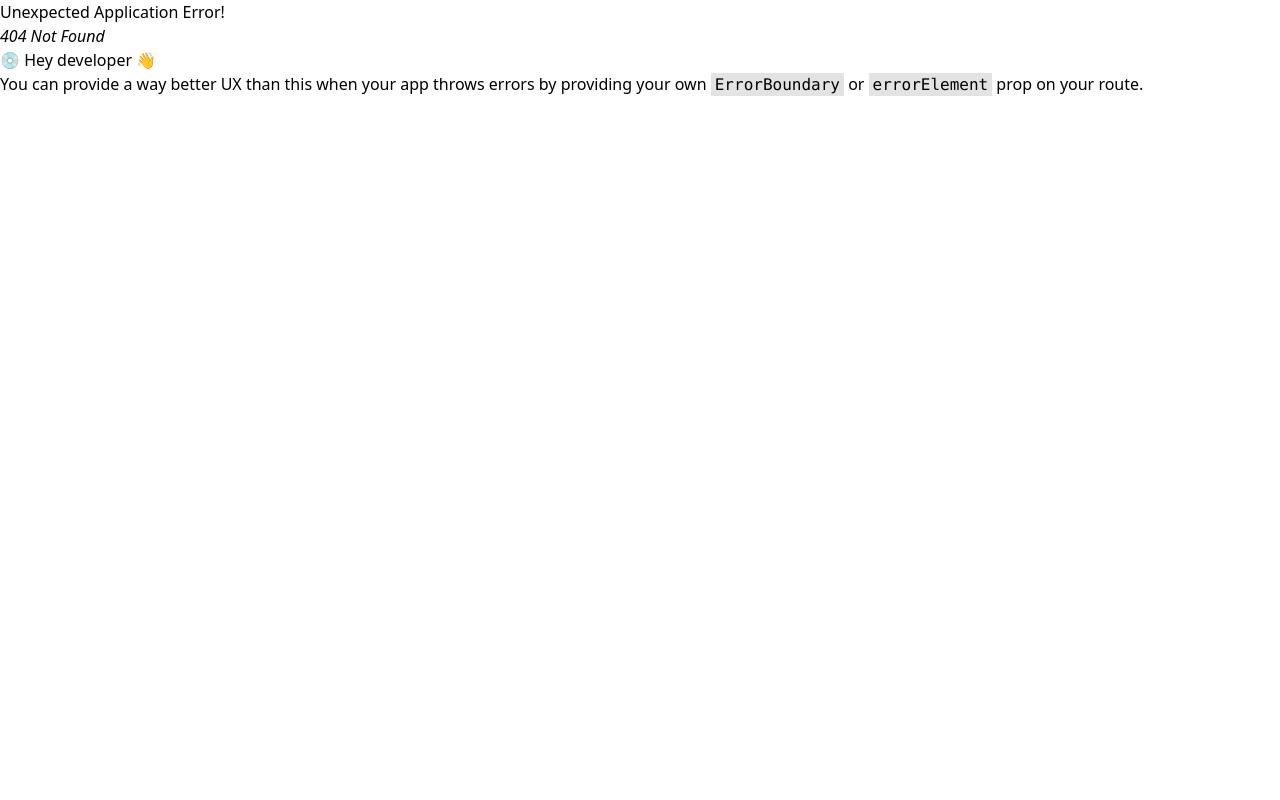
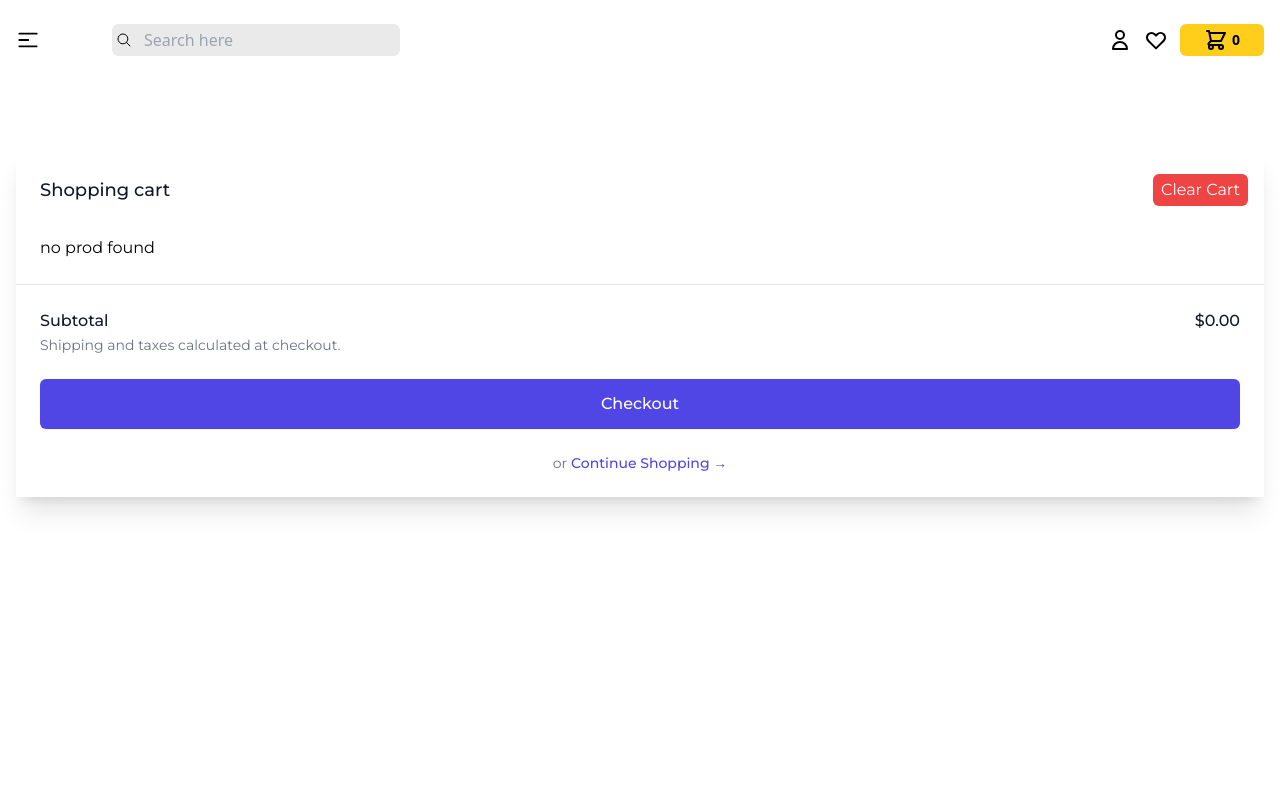
Before and after one commit to itsarasib/book-store-app-frontend, a React (Vite) app: page /cart in a window 1280 px wide. Before the commit this address had no page. Shown: the top 800 px of the page. Built offline with nearby package versions, Linux system fonts and the light colour scheme.

Commit message:
feat: cart page, remove item, clear cart (#1)

```diff
--- a/package.json
+++ b/package.json
@@ -10,11 +10,14 @@
     "preview": "vite preview"
   },
   "dependencies": {
+    "@reduxjs/toolkit": "^2.3.0",
     "react": "^18.3.1",
     "react-dom": "^18.3.1",
     "react-hook-form": "^7.53.1",
     "react-icons": "^5.3.0",
+    "react-redux": "^9.1.2",
     "react-router-dom": "^6.27.0",
+    "sweetalert2": "^11.14.5",
     "swiper": "^11.1.14"
   },
   "devDependencies": {
--- a/src/components/Navbar.tsx
+++ b/src/components/Navbar.tsx
@@ -5,6 +5,8 @@
 import { HiOutlineHeart } from "react-icons/hi";
 import { useState } from "react";
 import avatarImg from "../assets/avatar.png";
+import { useSelector } from "react-redux";
+import { RootState } from "../redux/store";
 
 const navigation = [
   { name: "Dashboard", href: "/dashboard" },
@@ -15,6 +17,7 @@
 
 const Navbar = () => {
   const [isDropdownOpen, setIsDropdownOpen] = useState(false);
+  const cartItems = useSelector((state: RootState) => state.cart.cartItems);
 
   const currentUser = false;
 
@@ -77,7 +80,13 @@
             className="bg-primary p-1 sm:px-6 px-2 flex items-center rounded-md"
           >
             <HiOutlineShoppingCart className="size-6" />
-            <span className="text-sm font-semibold sm:ml-1">0</span>
+            {cartItems.length > 0 ? (
+              <span className="text-sm font-semibold sm:ml-1">
+                {cartItems.length}
+              </span>
+            ) : (
+              <span className="text-sm font-semibold sm:ml-1">0</span>
+            )}
           </Link>
         </div>
       </nav>
--- a/src/pages/book/BookCard.tsx
+++ b/src/pages/book/BookCard.tsx
@@ -2,12 +2,20 @@
 import { getImgUrl } from "../../utills/getImgUrl";
 import { Book } from "../../types/Book";
 import { Link } from "react-router-dom";
+import { useDispatch } from "react-redux";
+import { addToCart } from "../../redux/features/cart/cartSlice";
 
 interface BookCardProps {
   book: Book;
 }
 
 const BookCard = ({ book }: BookCardProps) => {
+  const dispatch = useDispatch();
+
+  const handleAddToCart = (prod: Book) => {
+    dispatch(addToCart(prod));
+  };
+
   return (
     <div className=" rounded-lg transition-shadow duration-300">
       <div className="flex flex-col sm:flex-row sm:items-center sm:h-72  sm:justify-center gap-4">
@@ -38,7 +46,10 @@
               {book?.oldPrice}
             </span>
           </p>
-          <button className="btn-primary px-6 space-x-1 flex items-center gap-1 ">
+          <button
+            className="btn-primary px-6 space-x-1 flex items-center gap-1 "
+            onClick={() => handleAddToCart(book)}
+          >
             <FiShoppingCart className="" />
             <span>Add to Cart</span>
           </button>
--- /dev/null
+++ b/src/pages/book/CartPage.tsx
@@ -0,0 +1,125 @@
+import { useDispatch, useSelector } from "react-redux";
+import { Link } from "react-router-dom";
+import { RootState } from "../../redux/store";
+import { getImgUrl } from "../../utills/getImgUrl";
+import { clearCart, removeFromCart } from "../../redux/features/cart/cartSlice";
+import { Book } from "../../types/Book";
+
+const CartPage = () => {
+  const dispatch = useDispatch();
+  const cartItems = useSelector((state: RootState) => state.cart.cartItems);
+  const totalPrice = cartItems
+    .reduce((acc, item) => acc + item.newPrice, 0)
+    .toFixed(2);
+  const handleRemoveFromCart = (prod: Book) => {
+    dispatch(removeFromCart(prod));
+  };
+  const handleClearCart = () => {
+    dispatch(clearCart());
+  };
+  return (
+    <>
+      <div className="flex mt-12 h-full flex-col overflow-hidden bg-white shadow-xl">
+        <div className="flex-1 overflow-y-auto px-4 py-6 sm:px-6">
+          <div className="flex items-start justify-between">
+            <div className="text-lg font-medium text-gray-900">
+              Shopping cart
+            </div>
+            <div className="ml-3 flex h-7 items-center ">
+              <button
+                type="button"
+                onClick={handleClearCart}
+                className="relative -m-2 py-1 px-2 bg-red-500 text-white rounded-md hover:bg-secondary transition-all duration-200  "
+              >
+                <span className="">Clear Cart</span>
+              </button>
+            </div>
+          </div>
+
+          <div className="mt-8">
+            <div className="flow-root">
+              {cartItems.length > 0 ? (
+                <ul role="list" className="-my-6 divide-y divide-gray-200">
+                  {cartItems.map((prod) => (
+                    <li key={prod?._id} className="flex py-6">
+                      <div className="h-24 w-24 flex-shrink-0 overflow-hidden rounded-md border border-gray-200">
+                        <img
+                          alt=""
+                          src={`${getImgUrl(prod?.coverImage)}`}
+                          className="h-full w-full object-cover object-center"
+                        />
+                      </div>
+
+                      <div className="ml-4 flex flex-1 flex-col">
+                        <div>
+                          <div className="flex flex-wrap justify-between text-base font-medium text-gray-900">
+                            <h3>
+                              <Link to="/">{prod.title}</Link>
+                            </h3>
+                            <p className="sm:ml-4">${prod.newPrice}</p>
+                          </div>
+                          <p className="mt-1 text-sm text-gray-500 capitalize">
+                            <strong>Category:</strong> {prod.category}
+                          </p>
+                        </div>
+                        <div className="flex flex-1 flex-wrap items-end justify-between space-y-2 text-sm">
+                          <p className="text-gray-500">
+                            <strong>Qty:</strong> 1
+                          </p>
+
+                          <div className="flex">
+                            <button
+                              type="button"
+                              className="font-medium text-indigo-600 hover:text-indigo-500"
+                              onClick={() => handleRemoveFromCart(prod)}
+                            >
+                              Remove
+                            </button>
+                          </div>
+                        </div>
+                      </div>
+                    </li>
+                  ))}
+                </ul>
+              ) : (
+                <p>no prod found</p>
+              )}
+            </div>
+          </div>
+        </div>
+
+        <div className="border-t border-gray-200 px-4 py-6 sm:px-6">
+          <div className="flex justify-between text-base font-medium text-gray-900">
+            <p>Subtotal</p>
+            <p>${totalPrice ? totalPrice : 0}</p>
+          </div>
+          <p className="mt-0.5 text-sm text-gray-500">
+            Shipping and taxes calculated at checkout.
+          </p>
+          <div className="mt-6">
+            <Link
+              to="/checkout"
+              className="flex items-center justify-center rounded-md border border-transparent bg-indigo-600 px-6 py-3 text-base font-medium text-white shadow-sm hover:bg-indigo-700"
+            >
+              Checkout
+            </Link>
+          </div>
+          <div className="mt-6 flex justify-center text-center text-sm text-gray-500">
+            <Link to="/">
+              or
+              <button
+                type="button"
+                className="font-medium text-indigo-600 hover:text-indigo-500 ml-1"
+              >
+                Continue Shopping
+                <span aria-hidden="true"> &rarr;</span>
+              </button>
+            </Link>
+          </div>
+        </div>
+      </div>
+    </>
+  );
+};
+
+export default CartPage;
--- /dev/null
+++ b/src/redux/features/cart/cartSlice.ts
@@ -0,0 +1,53 @@
+import { createSlice } from "@reduxjs/toolkit";
+import type { PayloadAction } from "@reduxjs/toolkit";
+import { Book } from "../../../types/Book";
+import Swal from "sweetalert2";
+
+export interface CounterState {
+  cartItems: Book[];
+}
+
+const initialState: CounterState = {
+  cartItems: [],
+};
+
+export const cartSlice = createSlice({
+  name: "cart",
+  initialState,
+  reducers: {
+    addToCart: (state, action: PayloadAction<Book>) => {
+      const isItemExist = state.cartItems.find(
+        (item) => item._id === action.payload._id
+      );
+      if (!isItemExist) {
+        state.cartItems.push(action.payload);
+        Swal.fire({
+          icon: "success",
+          title: "Book added to cart",
+          showConfirmButton: false,
+          timer: 1500,
+        });
+      } else {
+        Swal.fire({
+          icon: "warning",
+          title: "This book is already in cart",
+          showConfirmButton: false,
+          timer: 1500,
+        });
+      }
+    },
+    removeFromCart: (state, action: PayloadAction<Book>) => {
+      state.cartItems = state.cartItems.filter(
+        (item) => item._id !== action.payload._id
+      );
+    },
+    clearCart: (state) => {
+      state.cartItems = [];
+    },
+  },
+});
+
+// Action creators are generated for each case reducer function
+export const { addToCart, removeFromCart, clearCart } = cartSlice.actions;
+
+export default cartSlice.reducer;
--- /dev/null
+++ b/src/redux/store.ts
@@ -0,0 +1,13 @@
+import { configureStore } from "@reduxjs/toolkit";
+import cartReducer from "./features/cart/cartSlice";
+
+export const store = configureStore({
+  reducer: {
+    cart: cartReducer,
+  },
+});
+
+// Infer the `RootState` and `AppDispatch` types from the store itself
+export type RootState = ReturnType<typeof store.getState>;
+// Inferred type: {posts: PostsState, comments: CommentsState, users: UsersState}
+export type AppDispatch = typeof store.dispatch;
```
Also changed, not shown: src/main.tsx (+5 -2 lines), src/routers/router.tsx (+9 -0 lines), 1 other file (tests, documents, lock files or other folders).
